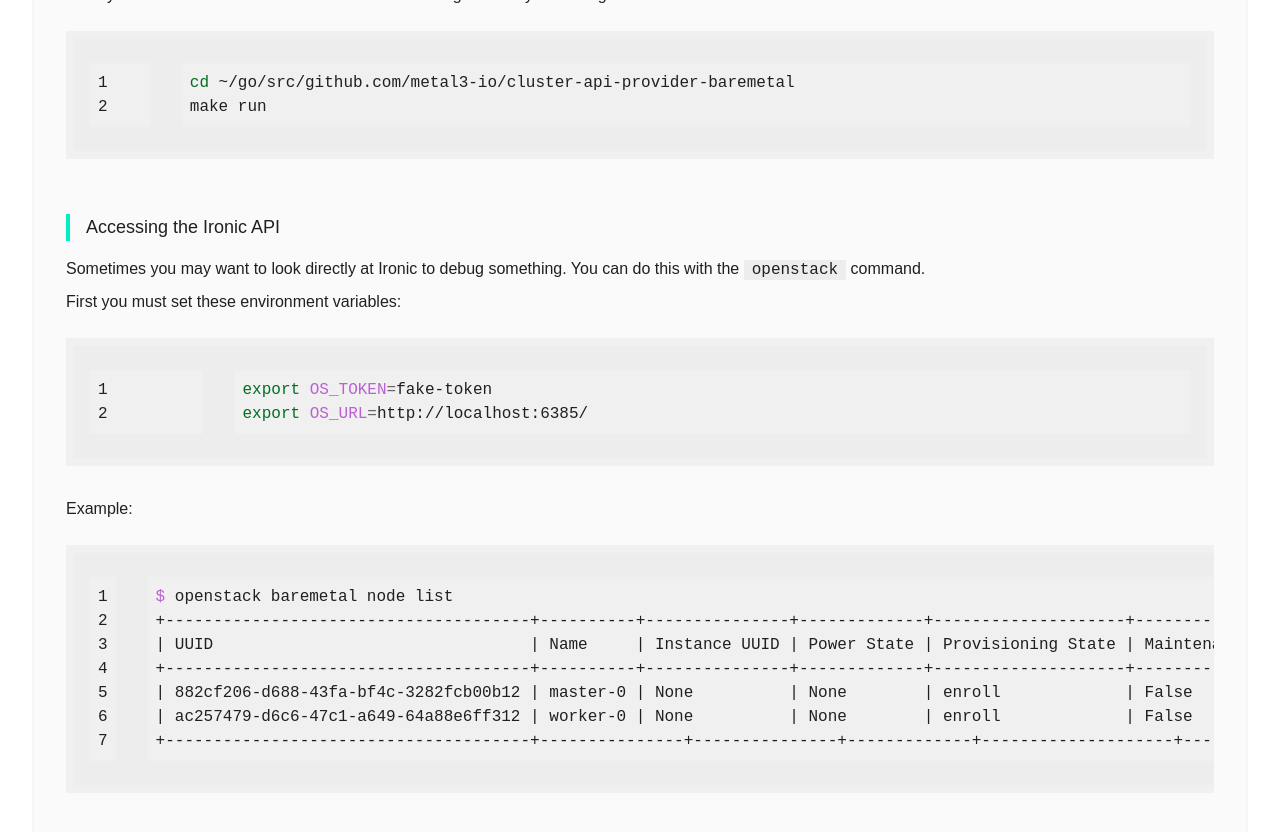
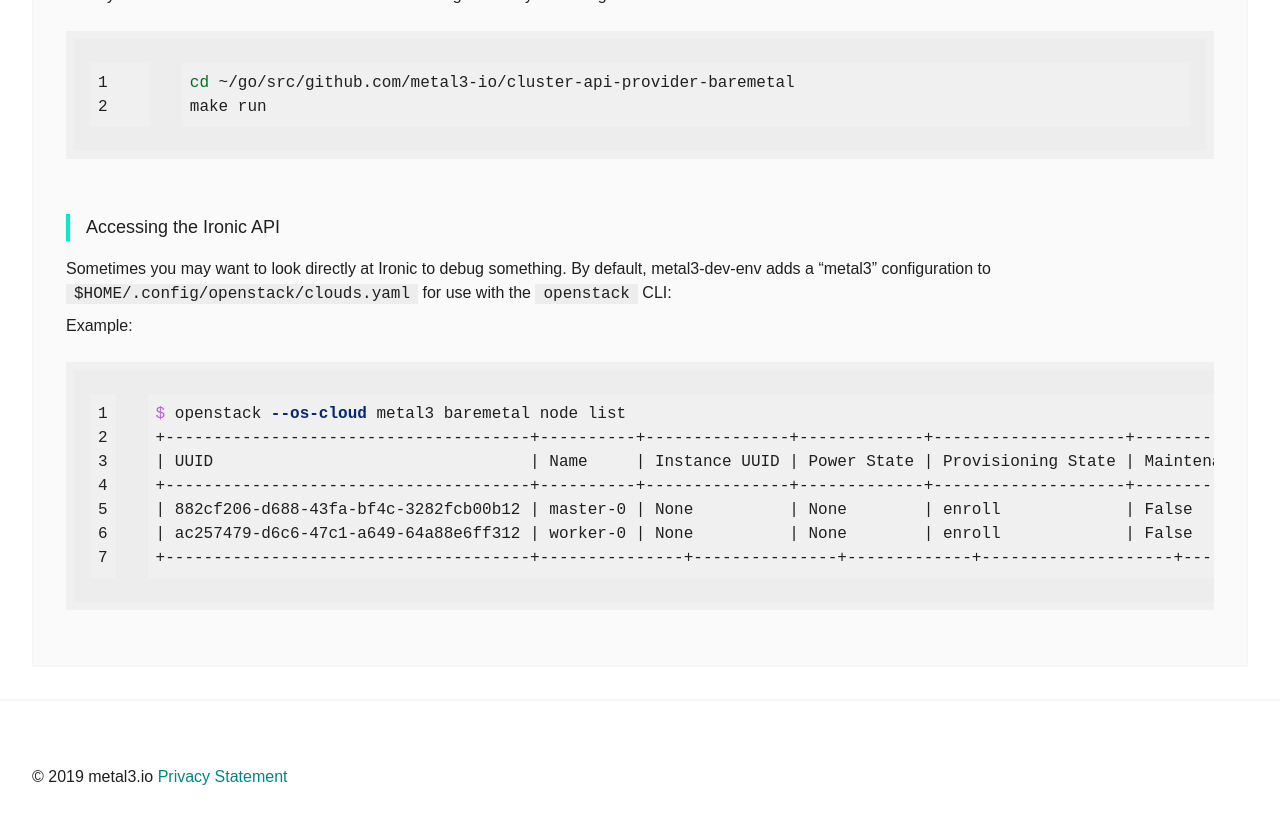
Before and after one commit to metal3-io/metal3-io.github.io, a Jekyll site: the page built from try-it.html, in a window 1280 px wide and 900 px high, scrolled down 8878 px. Shown: the top 832 px of the window. Built offline with Jekyll 4.4.1, drawn with Linux system fonts in a browser that asks for light colours; some of the changed text lies outside the part shown.

Commit message:
Update docs for Ironic

````diff
--- a/_includes/try-it.md
+++ b/_includes/try-it.md
@@ -14,7 +14,7 @@
 
  * System with CentOS 7 or Ubuntu 18.04
  * Bare metal preferred, as we will be creating VMs to emulate bare metal hosts
- * run as a user with passwordless sudo access
+ * Run as a user with passwordless sudo access
 
 ### Setup
 
@@ -25,7 +25,7 @@ The `Makefile` runs a series of scripts, described here:
 * `01_prepare_host.sh` - Installs all needed packages.
 
 * `02_configure_host.sh` - Create a set of VMs that will be managed as if they
-  were bare metal hosts.
+  were bare metal hosts. It also downloads some images needed for Ironic.
 
 * `03_launch_mgmt_cluster.sh` - Launch a management cluster using `minikube` and
   run the `baremetal-operator` on that cluster.
@@ -348,20 +348,14 @@ make run
 
 ## Accessing the Ironic API
 
-Sometimes you may want to look directly at Ironic to debug something.  You can
-do this with the `openstack` command.
-
-First you must set these environment variables:
-
-```sh
-export OS_TOKEN=fake-token
-export OS_URL=http://localhost:6385/
-```
+Sometimes you may want to look directly at Ironic to debug something.
+By default, metal3-dev-env adds a "metal3" configuration to
+`$HOME/.config/openstack/clouds.yaml` for use with the `openstack` CLI:
 
 Example:
 
 ```sh
-$ openstack baremetal node list
+$ openstack --os-cloud metal3 baremetal node list
 +--------------------------------------+----------+---------------+-------------+--------------------+-------------+
 | UUID                                 | Name     | Instance UUID | Power State | Provisioning State | Maintenance |
 +--------------------------------------+----------+---------------+-------------+--------------------+-------------+
````
